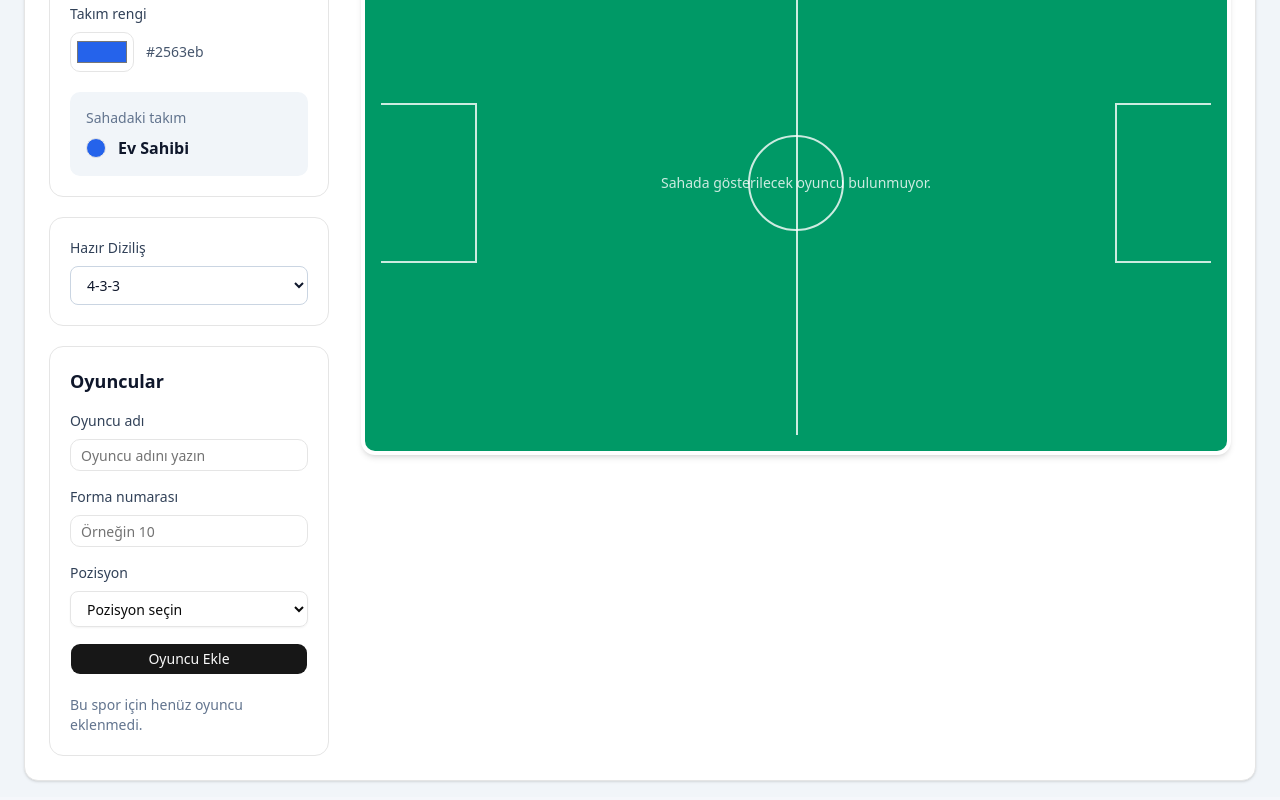
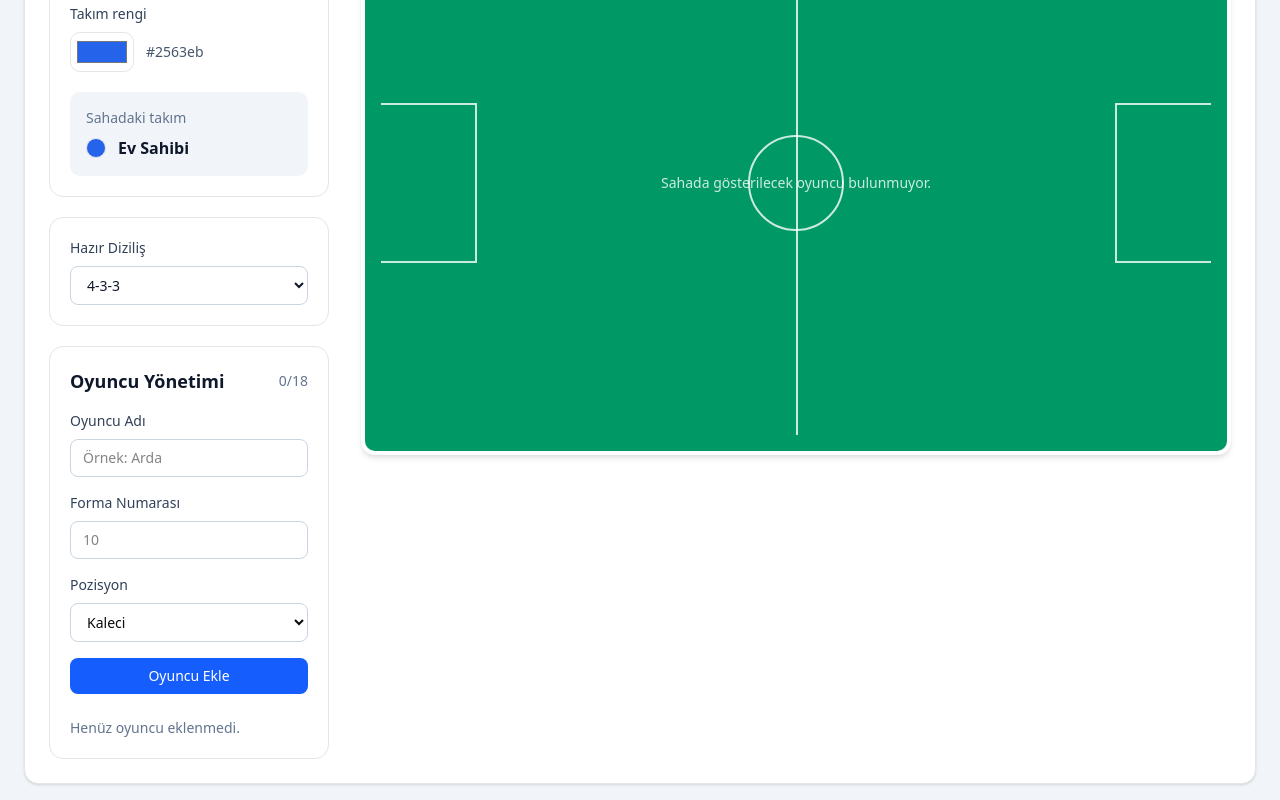
Before and after one commit to ibrbsmc/TacticLab, a React (Vite) app: page / in a window 1280 px wide. Shown: the part 388-1188 px from the top of the page. Built offline with nearby package versions, Linux system fonts and the light colour scheme.

Commit message:
feat: add player editing and squad limits

```diff
--- a/src/App.jsx
+++ b/src/App.jsx
@@ -28,6 +28,19 @@ function App() {
 
   function handleAddPlayer(newPlayer) {
     setPlayers((currentPlayers) => [...currentPlayers, newPlayer]);
+  }
+
+  function handleUpdatePlayer(playerId, updatedPlayer) {
+    setPlayers((currentPlayers) =>
+      currentPlayers.map((player) =>
+        player.id === playerId
+          ? {
+              ...player,
+              ...updatedPlayer,
+            }
+          : player,
+      ),
+    );
   }
 
   function handleDeletePlayer(playerId) {
@@ -146,6 +159,7 @@ function App() {
                 selectedSport={selectedSport}
                 players={currentPlayers}
                 onAddPlayer={handleAddPlayer}
+                onUpdatePlayer={handleUpdatePlayer}
                 onDeletePlayer={handleDeletePlayer}
                 onSelectCaptain={handleSelectCaptain}
               />
--- a/src/components/tactics/PlayerManager.jsx
+++ b/src/components/tactics/PlayerManager.jsx
@@ -1,44 +1,55 @@
+import { Crown, Pencil, Trash2, X } from "lucide-react";
 import { useState } from "react";
-import { Crown, Trash2 } from "lucide-react";
-import { Button } from "@/components/ui/button";
-import { Input } from "@/components/ui/input";
 
 const positionsBySport = {
-  football: [
-    { value: "goalkeeper", label: "Kaleci" },
-    { value: "defender", label: "Defans" },
-    { value: "midfielder", label: "Orta saha" },
-    { value: "forward", label: "Forvet" },
+  football: ["Kaleci", "Defans", "Orta Saha", "Forvet"],
+  basketball: [
+    "Oyun Kurucu",
+    "Şutör Guard",
+    "Kısa Forvet",
+    "Uzun Forvet",
+    "Pivot",
   ],
-  basketball: [
-    { value: "point-guard", label: "Oyun kurucu" },
-    { value: "shooting-guard", label: "Şutör gard" },
-    { value: "small-forward", label: "Kısa forvet" },
-    { value: "power-forward", label: "Uzun forvet" },
-    { value: "center", label: "Pivot" },
-  ],
-  volleyball: [
-    { value: "setter", label: "Pasör" },
-    { value: "outside-hitter", label: "Smaçör" },
-    { value: "opposite", label: "Pasör çaprazı" },
-    { value: "middle-blocker", label: "Orta oyuncu" },
-    { value: "libero", label: "Libero" },
-  ],
+  volleyball: ["Pasör", "Smaçör", "Orta Oyuncu", "Pasör Çaprazı", "Libero"],
+};
+
+const fieldPlayerLimits = {
+  football: 11,
+  basketball: 5,
+  volleyball: 6,
+};
+
+const squadLimits = {
+  football: 18,
+  basketball: 12,
+  volleyball: 13,
 };
 
 function PlayerManager({
   selectedSport,
   players,
   onAddPlayer,
+  onUpdatePlayer,
   onDeletePlayer,
   onSelectCaptain,
 }) {
+  const positions = positionsBySport[selectedSport];
+  const fieldPlayerLimit = fieldPlayerLimits[selectedSport];
+  const squadLimit = squadLimits[selectedSport];
+
   const [playerName, setPlayerName] = useState("");
   const [playerNumber, setPlayerNumber] = useState("");
-  const [playerPosition, setPlayerPosition] = useState("");
+  const [playerPosition, setPlayerPosition] = useState(positions[0]);
+  const [editingPlayerId, setEditingPlayerId] = useState(null);
   const [error, setError] = useState("");
 
-  const currentPositions = positionsBySport[selectedSport];
+  function resetForm() {
+    setPlayerName("");
+    setPlayerNumber("");
+    setPlayerPosition(positions[0]);
+    setEditingPlayerId(null);
+    setError("");
+  }
 
   function handleSubmit(event) {
     event.preventDefault();
@@ -46,8 +57,8 @@ function PlayerManager({
     const cleanedPlayerName = playerName.trim();
     const numericPlayerNumber = Number(playerNumber);
 
-    if (!cleanedPlayerName || playerNumber === "" || !playerPosition) {
-      setError("Oyuncu adı, forma numarası ve pozisyon zorunludur.");
+    if (!cleanedPlayerName) {
+      setError("Oyuncu adı boş bırakılamaz.");
       return;
     }
 
@@ -56,16 +67,33 @@ function PlayerManager({
       numericPlayerNumber < 1 ||
       numericPlayerNumber > 99
     ) {
-      setError("Forma numarası 1 ile 99 arasında tam sayı olmalıdır.");
+      setError("Forma numarası 1 ile 99 arasında olmalıdır.");
       return;
     }
 
-    const isNumberUsed = players.some(
-      (player) => player.number === numericPlayerNumber,
+    const numberAlreadyExists = players.some(
+      (player) =>
+        player.number === numericPlayerNumber && player.id !== editingPlayerId,
     );
 
-    if (isNumberUsed) {
-      setError("Bu forma numarası başka bir oyuncuda kullanılıyor.");
+    if (numberAlreadyExists) {
+      setError("Bu forma numarası başka bir oyuncu tarafından kullanılıyor.");
+      return;
+    }
+
+    if (!editingPlayerId && players.length >= squadLimit) {
+      setError(`Bu takımda en fazla ${squadLimit} oyuncu bulunabilir.`);
+      return;
+    }
+
+    if (editingPlayerId) {
+      onUpdatePlayer(editingPlayerId, {
+        name: cleanedPlayerName,
+        number: numericPlayerNumber,
+        position: playerPosition,
+      });
+
+      resetForm();
       return;
     }
 
@@ -79,66 +107,80 @@ function PlayerManager({
     };
 
     onAddPlayer(newPlayer);
+    resetForm();
+  }
 
-    setPlayerName("");
-    setPlayerNumber("");
-    setPlayerPosition("");
+  function handleStartEditing(player) {
+    setPlayerName(player.name);
+    setPlayerNumber(String(player.number));
+    setPlayerPosition(player.position);
+    setEditingPlayerId(player.id);
     setError("");
   }
 
-  function getPositionLabel(positionValue) {
-    const position = currentPositions.find(
-      (currentPosition) => currentPosition.value === positionValue,
-    );
+  function handleDelete(playerId) {
+    onDeletePlayer(playerId);
 
-    return position?.label || "Pozisyon belirtilmedi";
+    if (editingPlayerId === playerId) {
+      resetForm();
+    }
   }
 
   return (
-    <div className="rounded-xl border bg-white p-5">
-      <h2 className="text-lg font-semibold text-slate-900">Oyuncular</h2>
+    <section className="rounded-xl border bg-white p-5">
+      <div className="flex items-center justify-between gap-3">
+        <h2 className="text-lg font-semibold text-slate-900">
+          Oyuncu Yönetimi
+        </h2>
+
+        <span className="text-sm text-slate-500">
+          {players.length}/{squadLimit}
+        </span>
+      </div>
 
       <form onSubmit={handleSubmit} className="mt-4 space-y-4">
         <div>
           <label
             htmlFor="player-name"
-            className="mb-2 block text-sm font-medium text-slate-700"
+            className="block text-sm font-medium text-slate-700"
           >
-            Oyuncu adı
+            Oyuncu Adı
           </label>
 
-          <Input
+          <input
             id="player-name"
             type="text"
             value={playerName}
             onChange={(event) => setPlayerName(event.target.value)}
-            placeholder="Oyuncu adını yazın"
+            placeholder="Örnek: Arda"
+            className="mt-2 w-full rounded-md border border-slate-300 px-3 py-2 text-sm outline-none focus:border-blue-500"
           />
         </div>
 
         <div>
           <label
             htmlFor="player-number"
-            className="mb-2 block text-sm font-medium text-slate-700"
+            className="block text-sm font-medium text-slate-700"
           >
-            Forma numarası
+            Forma Numarası
           </label>
 
-          <Input
+          <input
             id="player-number"
             type="number"
             min="1"
             max="99"
             value={playerNumber}
             onChange={(event) => setPlayerNumber(event.target.value)}
-            placeholder="Örneğin 10"
+            placeholder="10"
+            className="mt-2 w-full rounded-md border border-slate-300 px-3 py-2 text-sm outline-none focus:border-blue-500"
           />
         </div>
 
         <div>
           <label
             htmlFor="player-position"
-            className="mb-2 block text-sm font-medium text-slate-700"
+            className="block text-sm font-medium text-slate-700"
           >
             Pozisyon
           </label>
@@ -147,13 +189,11 @@ function PlayerManager({
             id="player-position"
             value={playerPosition}
             onChange={(event) => setPlayerPosition(event.target.value)}
-            className="h-9 w-full rounded-md border border-input bg-transparent px-3 text-sm shadow-xs outline-none focus-visible:border-ring focus-visible:ring-3 focus-visible:ring-ring/50"
+            className="mt-2 w-full rounded-md border border-slate-300 bg-white px-3 py-2 text-sm outline-none focus:border-blue-500"
           >
-            <option value="">Pozisyon seçin</option>
-
-            {currentPositions.map((position) => (
-              <option key={position.value} value={position.value}>
-                {position.label}
+            {positions.map((position) => (
+              <option key={position} value={position}>
+                {position}
               </option>
             ))}
           </select>
@@ -161,73 +201,107 @@ function PlayerManager({
 
         {error && <p className="text-sm text-red-600">{error}</p>}
 
-        <Button type="submit" className="w-full">
-          Oyuncu Ekle
-        </Button>
+        <div className="flex gap-2">
+          <button
+            type="submit"
+            className="flex-1 rounded-md bg-blue-600 px-4 py-2 text-sm font-medium text-white hover:bg-blue-700"
+          >
+            {editingPlayerId ? "Değişiklikleri Kaydet" : "Oyuncu Ekle"}
+          </button>
+
+          {editingPlayerId && (
+            <button
+              type="button"
+              onClick={resetForm}
+              className="flex items-center justify-center rounded-md border border-slate-300 px-3 text-slate-600 hover:bg-slate-50"
+              aria-label="Düzenlemeyi iptal et"
+            >
+              <X size={18} />
+            </button>
+          )}
+        </div>
       </form>
 
+      <div className="mt-6 space-y-2">
         {players.length === 0 ? (
-        <p className="mt-5 text-sm text-slate-500">
-          Bu spor için henüz oyuncu eklenmedi.
-        </p>
+          <p className="text-sm text-slate-500">Henüz oyuncu eklenmedi.</p>
         ) : (
-        <ul className="mt-5 space-y-2">
-          {players.map((player) => (
-            <li
+          players.map((player, index) => {
+            const isOnField = index < fieldPlayerLimit;
+
+            return (
+              <article
                 key={player.id}
-              className="flex items-center gap-3 rounded-lg bg-slate-100 px-3 py-2"
+                className="rounded-lg border border-slate-200 p-3"
               >
-              <span className="flex h-8 w-8 shrink-0 items-center justify-center rounded-full bg-slate-900 text-sm font-semibold text-white">
+                <div className="flex items-start justify-between gap-3">
+                  <div className="min-w-0">
+                    <div className="flex items-center gap-2">
+                      <span className="flex h-8 w-8 shrink-0 items-center justify-center rounded-full bg-slate-900 text-sm font-bold text-white">
                         {player.number}
                       </span>
 
-              <div className="min-w-0 flex-1">
-                <p className="flex items-center gap-1 truncate font-medium text-slate-800">
+                      <div className="min-w-0">
+                        <p className="truncate text-sm font-medium text-slate-900">
                           {player.name}
-
-                  {player.isCaptain && (
-                    <Crown
-                      size={15}
-                      className="shrink-0 text-amber-500"
-                      aria-label="Takım kaptanı"
-                    />
-                  )}
                         </p>
 
                         <p className="text-xs text-slate-500">
-                  {getPositionLabel(player.position)}
+                          {player.position}
                         </p>
                       </div>
+                    </div>
 
-              <Button
+                    <span
+                      className={`mt-2 inline-block rounded-full px-2 py-0.5 text-xs font-medium ${
+                        isOnField
+                          ? "bg-emerald-100 text-emerald-700"
+                          : "bg-amber-100 text-amber-700"
+                      }`}
+                    >
+                      {isOnField ? "Sahada" : "Yedek"}
+                    </span>
+                  </div>
+
+                  <div className="flex shrink-0 gap-1">
+                    <button
                       type="button"
-                variant="ghost"
-                size="icon"
                       onClick={() => onSelectCaptain(player.id)}
-                aria-label={`${player.name} adlı oyuncuyu kaptan yap`}
-                title="Kaptan yap"
+                      className={`rounded p-1.5 ${
+                        player.isCaptain
+                          ? "bg-amber-100 text-amber-600"
+                          : "text-slate-500 hover:bg-slate-100"
+                      }`}
+                      aria-label="Kaptan seç"
                     >
-                <Crown
-                  className={
-                    player.isCaptain ? "text-amber-500" : "text-slate-400"
-                  }
-                />
-              </Button>
+                      <Crown size={17} />
+                    </button>
 
-              <Button
+                    <button
                       type="button"
-                variant="ghost"
-                size="icon"
-                onClick={() => onDeletePlayer(player.id)}
-                aria-label={`${player.name} adlı oyuncuyu sil`}
+                      onClick={() => handleStartEditing(player)}
+                      className="rounded p-1.5 text-blue-600 hover:bg-blue-50"
+                      aria-label="Oyuncuyu düzenle"
                     >
-                <Trash2 className="text-red-600" />
-              </Button>
-            </li>
-          ))}
-        </ul>
+                      <Pencil size={17} />
+                    </button>
+
+                    <button
+                      type="button"
+                      onClick={() => handleDelete(player.id)}
+                      className="rounded p-1.5 text-red-600 hover:bg-red-50"
+                      aria-label="Oyuncuyu sil"
+                    >
+                      <Trash2 size={17} />
+                    </button>
+                  </div>
+                </div>
+              </article>
+            );
+          })
         )}
       </div>
+    </section>
   );
 }
 
```
Lines whose indentation alone changed are shown as unchanged.
